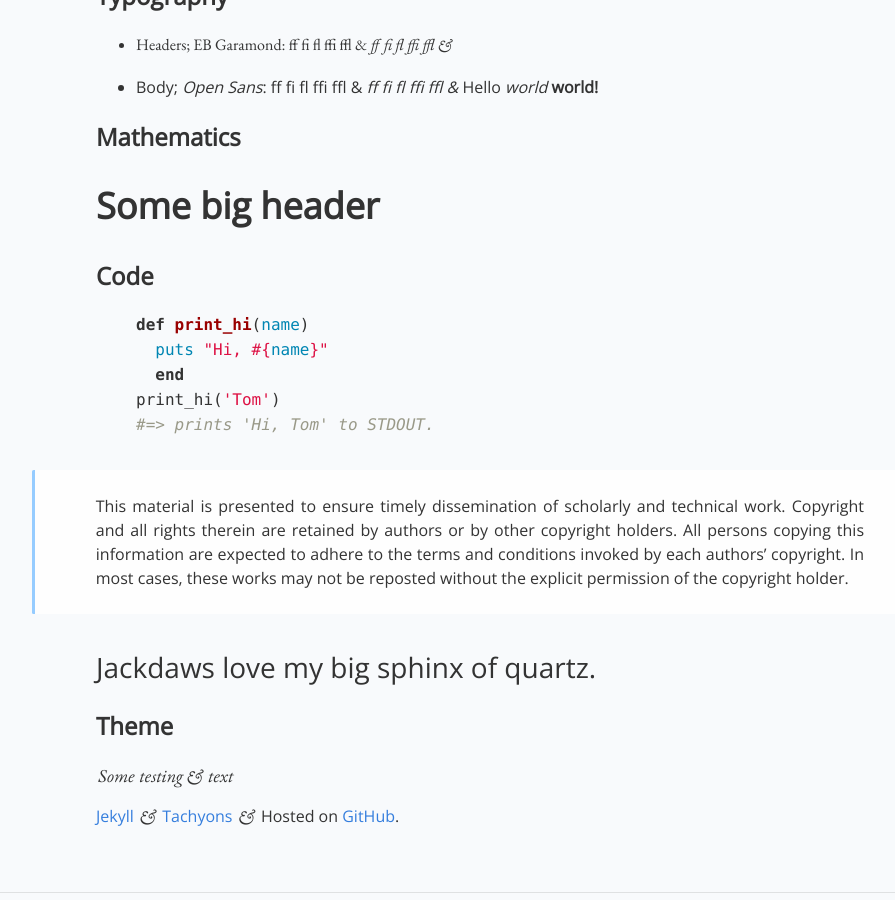
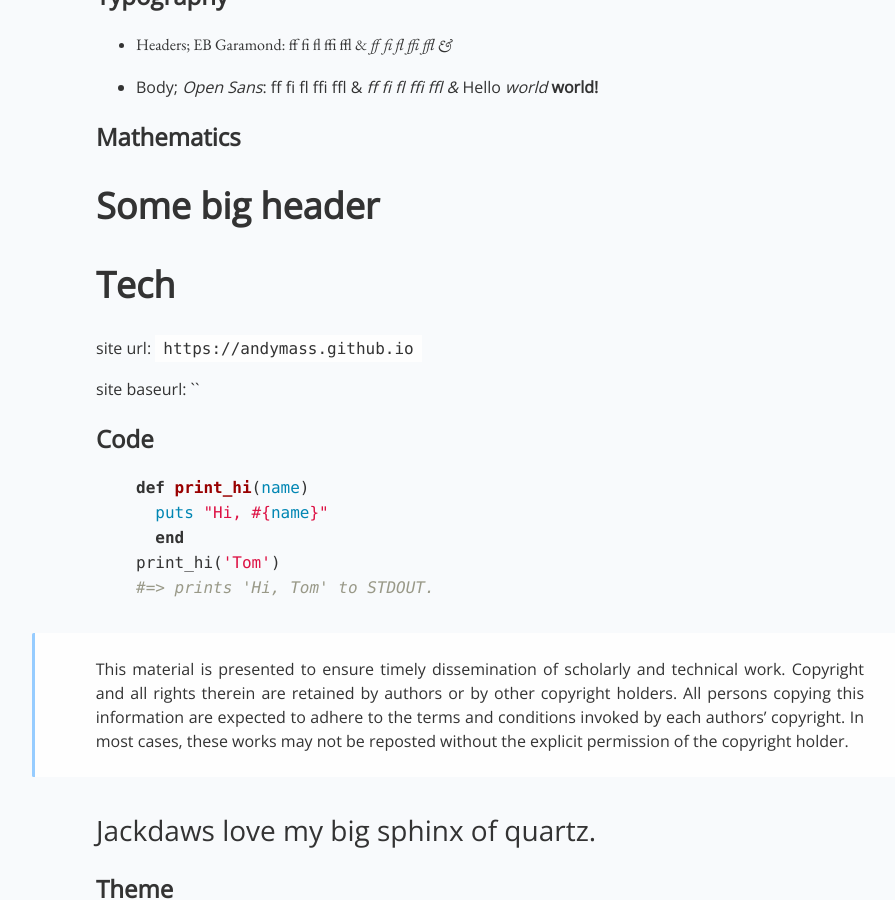
Before and after one commit to andymass/andymass.github.io, a Jekyll site: the page built from colo.md, in a window 1280 px wide and 900 px high, scrolled down 495 px. Shown: the whole window, without its empty margins (160-1055 px from the left). Built offline with Jekyll 4.4.1, drawn with Linux system fonts in a browser that asks for light colours; nearby versions of some CDN libraries; some web fonts are replaced.

Commit message:
Debug info in colo

```diff
--- a/_config.yml
+++ b/_config.yml
@@ -1,6 +1,7 @@
 title:            'Andy Massimino'
 description:      'Andy Massimino''s personal website'
-url:              'https://andymass.github.io'
+# url:              'https://andymass.github.io'
+# baseurl:        ''
 google_analytics: UA-64739852-1
 
 external:
--- a/colo.md
+++ b/colo.md
@@ -33,6 +33,12 @@ Hello _world_ __world!__
 
 # Some big header
 
+# Tech
+
+site url: `{{ site.url }}`
+
+site baseurl: `{{ site.baseurl }}`
+
 ## Code
 {% highlight ruby %}
 def print_hi(name)
```
